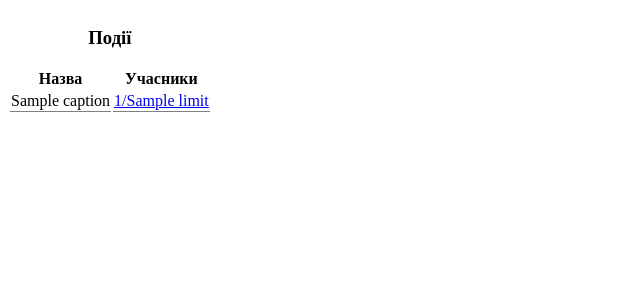
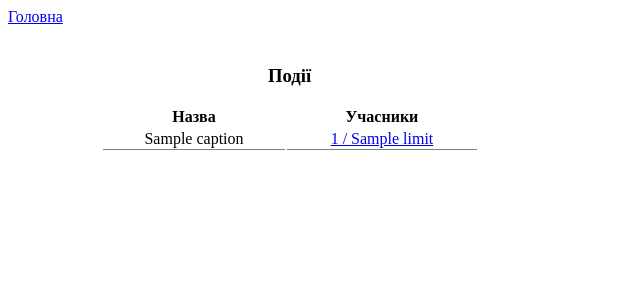
Before and after one commit to orestv/congress_attendees, a Flask app: template templates/dashboard.html in a window 1280 px wide. Shown: the top 300 px of the page, without its empty margins (0-640 px from the left). Run offline with Flask 2, Linux system fonts and the light colour scheme; the template is opened without the code that fills it: most values are stand-ins (such as "Sample title", 1, 10 or a date in 2020).

Commit message:
Minor Dashboard fixes

```diff
--- a/site_main.py
+++ b/site_main.py
@@ -30,7 +30,10 @@ def load_user(uid):
 @app.route('/')
 @app.route('/login', methods=['GET'])
 def root():
-    return render_template('login.html')
+    if not flask_login.current_user:
+        return render_template('login.html')
+    else:
+        return redirect(url_for('index'))
 
 @app.route('/login', methods=['POST'])
 def login_request():
--- a/static/dashboard.css
+++ b/static/dashboard.css
@@ -1,3 +1,8 @@
+.dashboardTable {
+	width: 10cm;
+	margin: 1cm;
+}
+
 .dashboardTable td {
 	text-align: center;
 	border-bottom: 1px solid gray;
--- a/static/dashboard.js
+++ b/static/dashboard.js
@@ -11,7 +11,7 @@
       this.clearEventAttendees = __bind(this.clearEventAttendees, this);
 
       this.showEventAttendees = __bind(this.showEventAttendees, this);
-
+      document.getElementById('btnEventAttendeesHide').onclick = this.clearEventAttendees;
     }
 
     Dashboard.prototype.showEventAttendees = function(eventId, eventCaption) {
--- a/templates/dashboard.html
+++ b/templates/dashboard.html
@@ -5,7 +5,8 @@
 	<script src="/static/dashboard.js" type="text/javascript" charset="utf-8" async defer></script>
 </head>
 <body onload="bodyLoaded();">
-	<div id="dvEvents" style="float: left">
+	<a href="/" style="float: left;">Головна</a>
+	<div id="dvEvents" style="float: left;">
 		<table class="dashboardTable">
 			<caption><h3>Події</h3></caption>
 			<thead>
@@ -19,13 +20,17 @@
 					<tr>
 						<td> {{ event.caption }} </td>
 						<td>
-							<a href="#" onclick="Page.showEventAttendees('{{event._id}}', '{{event.caption}}')">
+							{% if event.attendee_count > 0 %}
+								<a href="#" onclick="Page.showEventAttendees('{{event._id}}', '{{event.caption}}')">
+							{% endif %}
 							{% if event.limit %}
-								{{ event.attendee_count }}/{{ event.limit }}
+								{{ event.attendee_count }} / {{ event.limit }}
 							{% else %}
 								{{ event.attendee_count }}
 							{% endif %}
-							</a>
+							{% if event.attendee_count > 0 %}
+								</a>
+							{% endif %}
 						</td>
 					</tr>
 				{% endfor %}
@@ -36,7 +41,7 @@
 		<table class="dashboardTable">
 			<caption>
 					<h3>Учасники "<span id="spEventName"></span>"</h3>
-					<input type="button" value="Сховати"/>
+					<input type="button" value="Сховати" id="btnEventAttendeesHide"/>
 				</caption>
 			<thead>
 				<tr>
```
Also changed, not shown: 1 other file.
